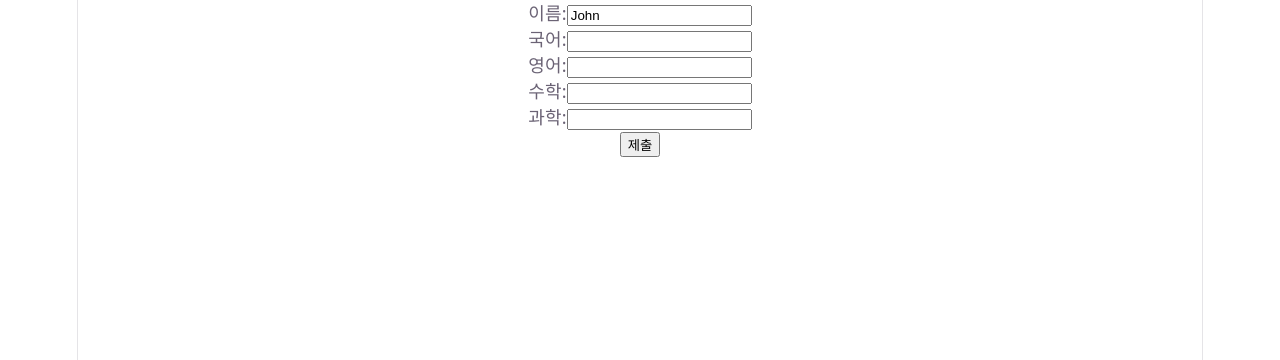
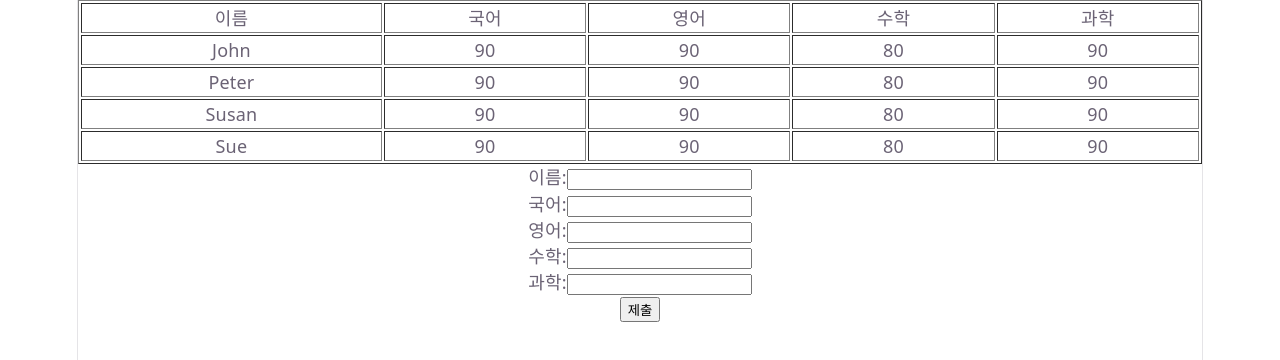
Before and after one commit to Yubeol/2026_05_13_frontend_react, a React (Vite) app: page / in a window 1280 px wide. Shown: the top 360 px of the page. Built offline with nearby package versions, Linux system fonts and the light colour scheme.

Commit message:
입력 제출 (수정)

```diff
--- a/src/App.jsx
+++ b/src/App.jsx
@@ -1,5 +1,6 @@
 import './App.css'
-import {useState} from 'react'
+import { useState } from 'react'
+import ScoresTable from './components/ScoresTable'
 
 const style = {
   width: "500px",
@@ -10,8 +11,15 @@ const style = {
   alignItems: "center"
 }
 
+const initialScores = [
+  { 이름: "John", 국어: 90, 영어: 90, 수학: 80, 과학: 90 },
+  { 이름: "Peter", 국어: 90, 영어: 90, 수학: 80, 과학: 90 },
+  { 이름: "Susan", 국어: 90, 영어: 90, 수학: 80, 과학: 90 },
+  { 이름: "Sue", 국어: 90, 영어: 90, 수학: 80, 과학: 90 },
+]
+
 const initialInfo = {
-  이름: "John",
+  이름: "",
   국어: "",
   영어: "",
   수학: "",
@@ -20,17 +28,27 @@ const initialInfo = {
 
 function App() {
   const [info, setInfo] = useState(initialInfo)
+  const [scores, setScores] = useState(initialScores)
 
   const handleChange = (event) => {
     const { name, value } = event.target
-    setInfo({ ...info, [name]: value })
+    setInfo((prev) => (
+      { ...prev, [name]: value }
+    ))
+    console.log(event.target.name)
+
   }
 
   const handleSubmit = (event) => {
     event.preventDefault()
+    setScores((prev)=>(
+      { ...prev, info}
+    ))
     console.log(info)
   }
   return (
+    <>
+      <ScoresTable scores={scores} />
       <form onSubmit={handleSubmit}>
         <div>이름:
           <input
@@ -74,6 +92,8 @@ function App() {
         </div>
         <button>제출</button>
       </form>
+    </>
+
   )
 }
 
--- a/src/components/scoresTable.jsx
+++ b/src/components/scoresTable.jsx
@@ -1,17 +1,12 @@
 import React from 'react'
 
-const scores = [
-  { 이름: "John", 국어: 90, 영어: 90, 수학: 80, 과학: 90 },
-  { 이름: "Peter", 국어: 90, 영어: 90, 수학: 80, 과학: 90 },
-  { 이름: "Susan", 국어: 90, 영어: 90, 수학: 80, 과학: 90 },
-  { 이름: "Sue", 국어: 90, 영어: 90, 수학: 80, 과학: 90 },
-]
+
 
 const sources = [0, 1, 2, 3]
 
 sources.map(item => (item * 2))
 
-function scoresTable() {
+function scoresTable({scores}) {
   return (
 
     <table border="1">
```
Lines whose indentation alone changed are shown as unchanged.
